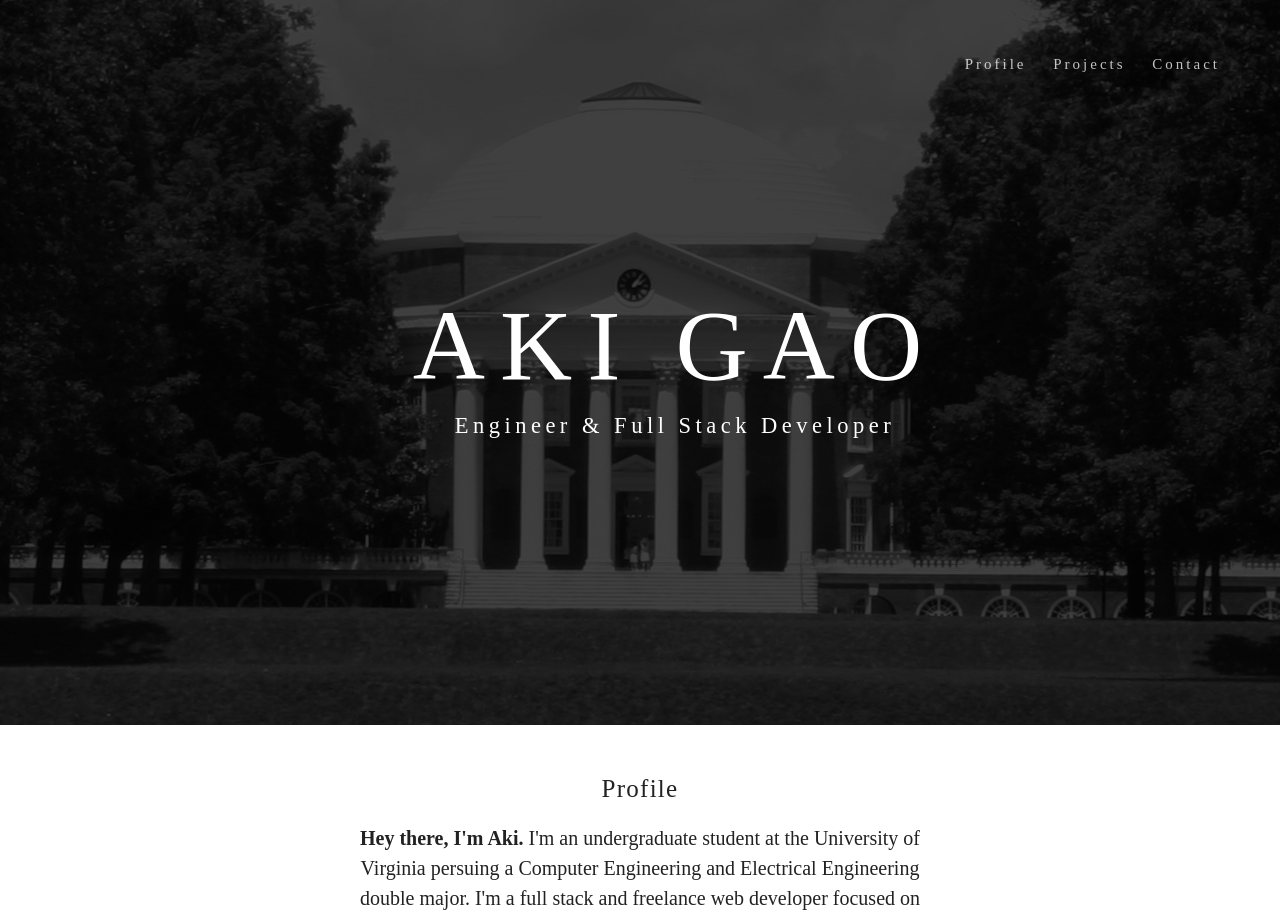
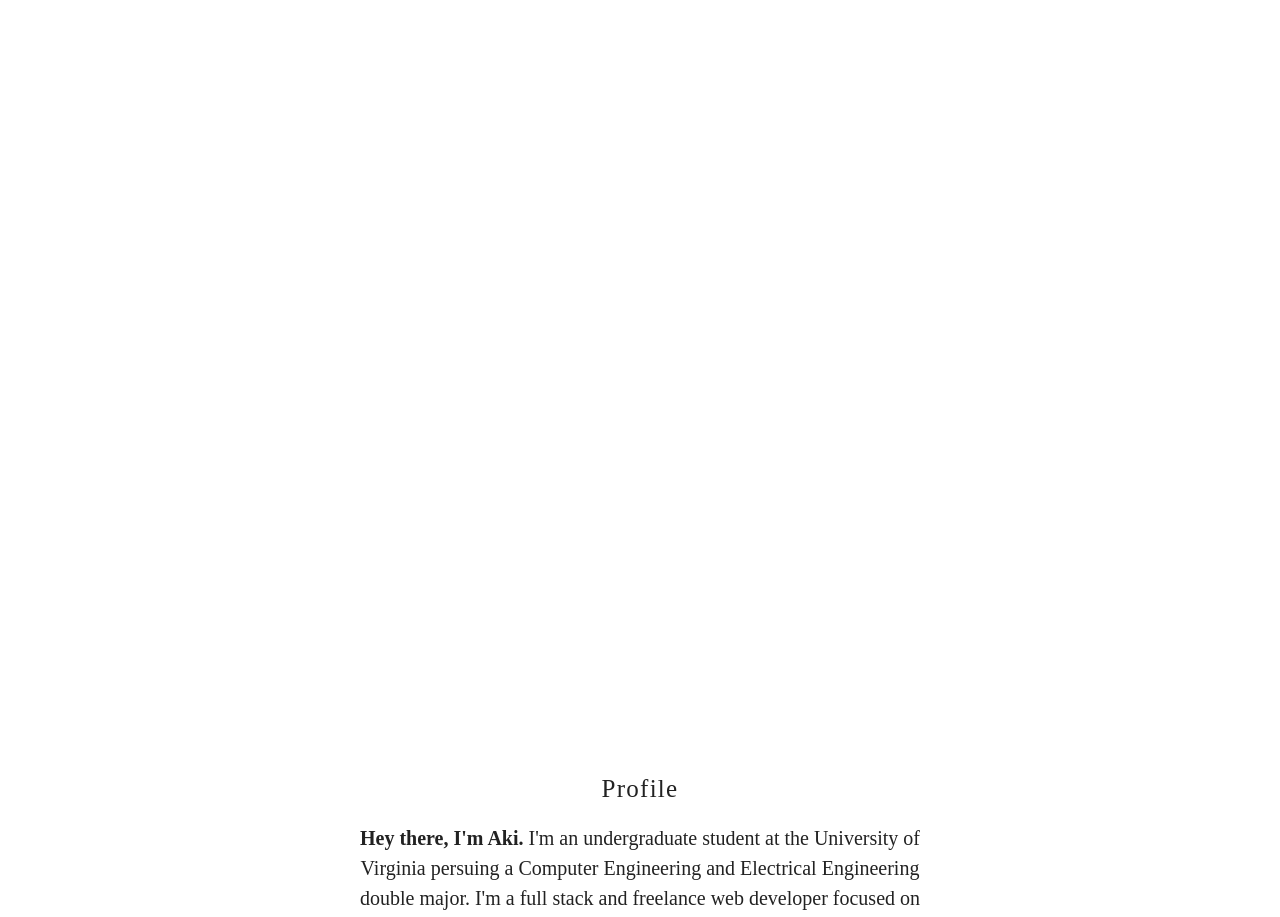
Before and after one commit to iknowhtml/iknowhtml, a Flask app: page / in a window 1280 px wide. Shown: the top 917 px of the page. Run offline with Flask 2, Linux system fonts and the light colour scheme; some libraries are stand-ins or nearby versions; some web fonts are replaced; grey boxes are pictures that could not be loaded.

Commit message:
fixed centering issue with header, added video background, thread issues with looping video

```diff
--- a/__init__.py
+++ b/__init__.py
@@ -12,4 +12,4 @@ def index():
     return render_template('index.html')
 
 if __name__ == "__main__":
-    app.run()
+    app.run(threaded=True)
--- a/static/css/style.css
+++ b/static/css/style.css
@@ -43,15 +43,25 @@ body {
 
 .intro-background {
   height: 725px;
-  background: url("/static/img/background.jpg") no-repeat center center;
-  background-position-x: 47%;
-  -webkit-filter: grayscale(100%) brightness(25%);
-  position: relative; }
+  -webkit-filter: grayscale(100%) brightness(50%);
+  position: relative;
+  overflow: hidden; }
   @media only screen and (max-width: 736px) and (min-width: 0px) {
     .intro-background {
-      height: 500px;
-      width: auto;
-      background-position-x: 49%; } }
+      height: 500px; } }
+  .intro-background .background-video {
+    position: absolute;
+    -webkit-transform: translate(-50%, -50%);
+    -moz-transform: translate(-50%, -50%);
+    -ms-transform: translate(-50%, -50%);
+    -o-transform: translate(-50%, -50%);
+    transform: translate(-50%, -50%);
+    left: 50%;
+    top: 50%;
+    min-width: 100%;
+    min-height: 100%;
+    width: auto;
+    height: auto; }
 
 .intro-container {
   font-family: "Font-Thin";
--- a/static/css/style.scss
+++ b/static/css/style.scss
@@ -96,19 +96,36 @@ body {
 
 //////styling for introduction container and background image/overlay/////
 $intro-height: 725px;
+$intro-height-mobile: 500px;
 
 .intro-background {
   height: $intro-height;
-  background: url('/static/img/background.jpg') no-repeat center center;
-  background-position-x: 47%;
-  -webkit-filter: grayscale(100%) brightness(25%);
+  //background: url('/static/img/background.jpg') no-repeat center center;
+  //background-position-x: 47%;
+  -webkit-filter: grayscale(100%) brightness(50%);
   position: relative;
+  overflow: hidden;
 
   @include media-query-horizontal(736px, 0px){
-    height: 500px;
+    height: $intro-height-mobile;
+
+  }
+
+  .background-video{
+    position: absolute;
+    -webkit-transform: translate(-50%, -50%);
+    -moz-transform: translate(-50%, -50%);
+    -ms-transform: translate(-50%, -50%);
+    -o-transform: translate(-50%, -50%);
+    transform: translate(-50%, -50%);
+    left: 50%;
+    top: 50%;
+    min-width: 100%;
+    min-height: 100%;
     width: auto;
-    background-position-x: 49%;
+    height: auto;
   }
+
 }
 
 .intro-container {
--- a/static/js/parallax.js
+++ b/static/js/parallax.js
@@ -36,7 +36,7 @@ angular.module('parallax', [
     },
     link: function($scope, elem, attrs) {
       var setPosition = function () {
-        var calcValY = (elem.prop('offsetTop') + $window.pageYOffset) * ($scope.parallaxRatio ? $scope.parallaxRatio : 1.1 );
+        var calcValY = (elem.prop('offsetTop') - $window.pageYOffset) * ($scope.parallaxRatio ? $scope.parallaxRatio : 1.1 );
         // horizontal positioning
         elem.css('background-position-y', calcValY + "px");
       };
--- a/templates/index.html
+++ b/templates/index.html
@@ -56,7 +56,15 @@
   <!--site wrapper begins -->
   <div class="site-wrapper" ng-class="{fixed:showMobileMenu}">
     <!-- background image for introduction begins -->
-    <div class="intro-background" parallax-background parallax-ratio="0.8"></div>
+    <div class="intro-background">
+    <div class="background-video">
+      <video autoplay="true"  loop="loop" muted="muted" preload="auto" volume="0" parallax parallax-ratio="0.4">
+        <source src="/static/other/background.webm" type="video/webm">
+        <source src="/static/other/background.mp4" type="video/mp4">
+        Video not supported
+      </video>
+    </div>
+    </div>
     <!-- background image for introduction ends -->
 
     <!-- introduction container begins-->
```
Also changed, not shown: 4 other files.
